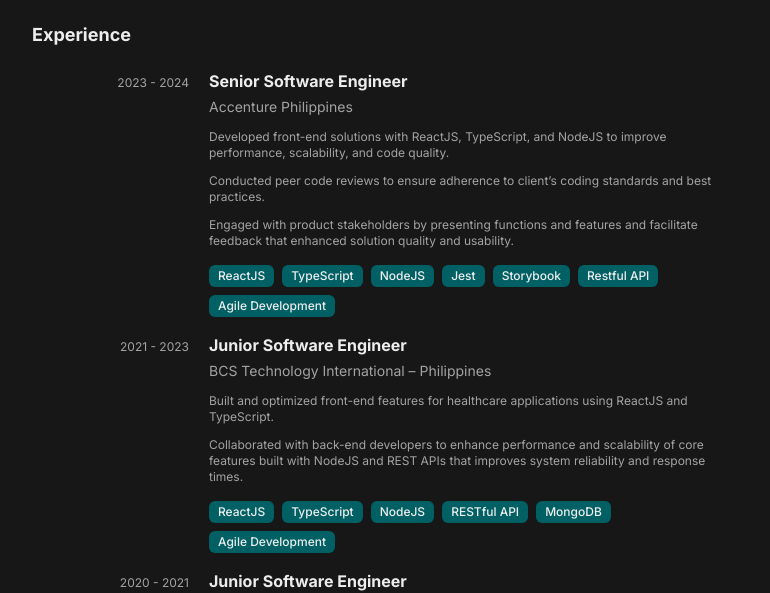
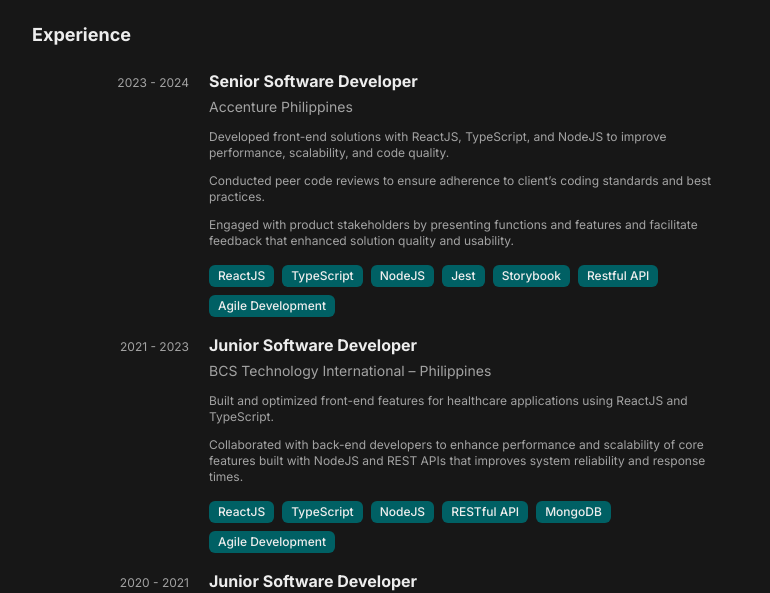
Before and after one commit to bryanpascuadizon/port-developer-portfolio, a Next.js app: page / in a window 1280 px wide. Shown: the part 214-807 px from the top of the page, without its empty margins (264-1034 px from the left). Built offline with nearby package versions, Linux system fonts and the light colour scheme.

Commit message:
fix: position label fix for all companies

```diff
--- a/sample-data.ts
+++ b/sample-data.ts
@@ -7,7 +7,7 @@
     {
       company: "Accenture Philippines",
       companyLink: "https://www.accenture.com/ph-en",
-      position: "Senior Software Engineer",
+      position: "Senior Software Developer",
       description: [
         "Developed front-end solutions with ReactJS, TypeScript, and NodeJS to improve performance, scalability, and code quality.",
         "Conducted peer code reviews to ensure adherence to client’s coding standards and best practices.",
@@ -27,7 +27,7 @@
     {
       company: "BCS Technology International – Philippines",
       companyLink: "https://bcstechnology.com.au/",
-      position: "Junior Software Engineer",
+      position: "Junior Software Developer",
       description: [
         "Built and optimized front-end features for healthcare applications using ReactJS and TypeScript.",
         "Collaborated with back-end developers to enhance performance and scalability of core features built with NodeJS and REST APIs that improves system reliability and response times.",
@@ -45,7 +45,7 @@
     {
       company: "RealPage Inc.",
       companyLink: "https://www.realpage.com/",
-      position: "Junior Software Engineer",
+      position: "Junior Software Developer",
       description: [
         "Collaborated with UI/UX designers and senior front-end developers to design and deliver high-quality real estate landing pages.",
         "Built and maintained real estate websites for U.S. clients using JavaScript, jQuery, and Kentico CMS that ensures responsiveness and cross-browser compatibility.",
```
